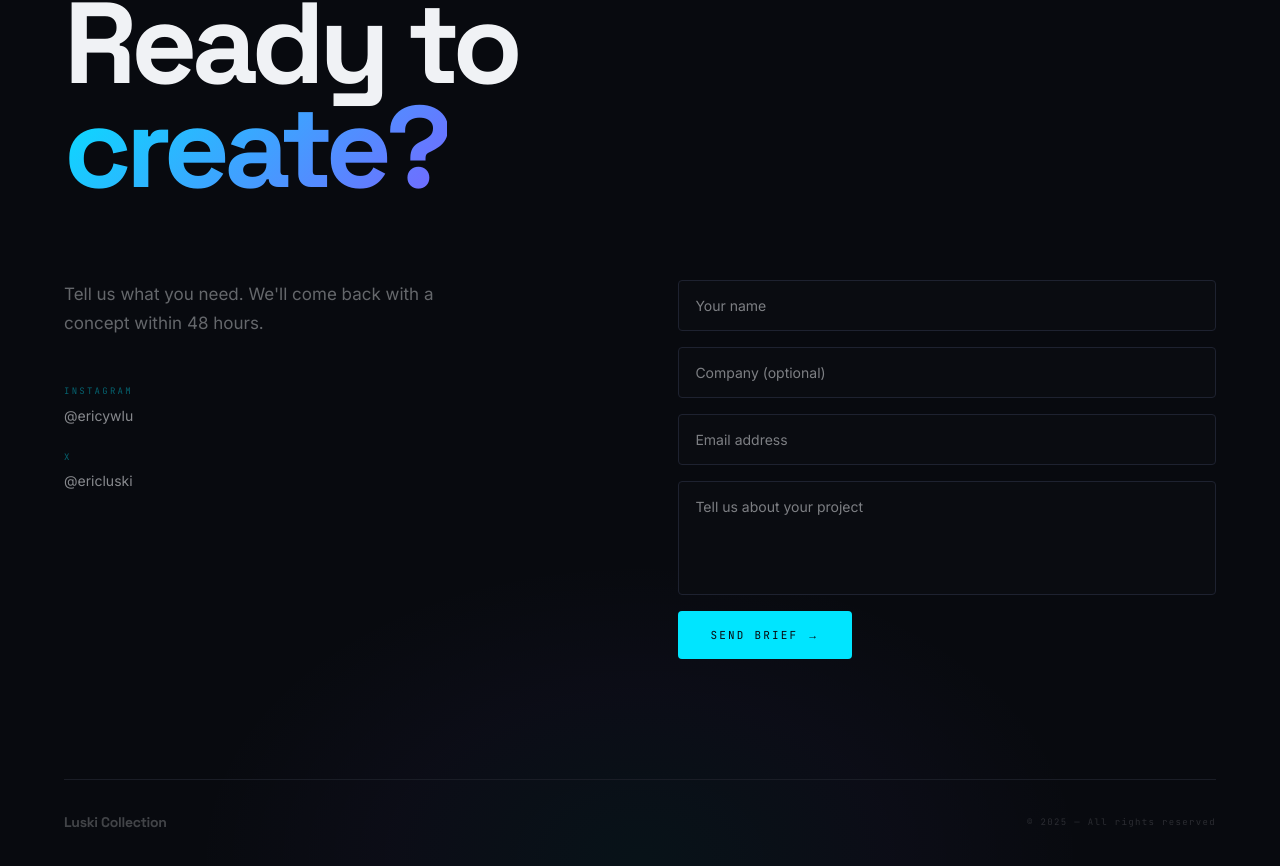
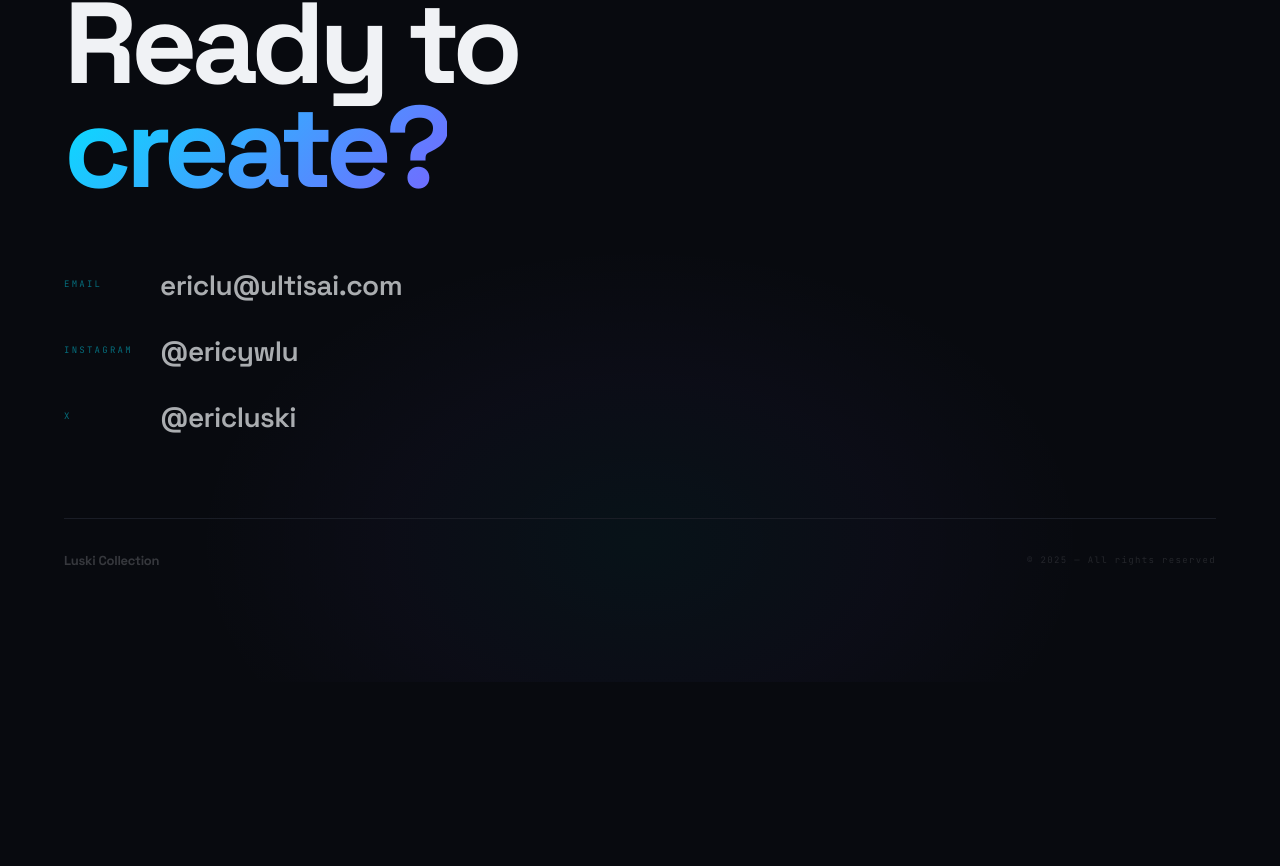
Before and after one commit to ericlu07/luskiai, a Next.js app: page / in a window 1280 px wide. Shown: the part 3759-4625 px from the top of the page. After the commit the page ends 4441 px from the top, so only its background shows below. Built offline with nearby package versions, Linux system fonts and the light colour scheme.

Commit message:
Contact: remove form, show email + socials only

```diff
--- a/src/components/sections/Contact.tsx
+++ b/src/components/sections/Contact.tsx
@@ -1,24 +1,19 @@
 'use client'
 
 import { motion, useInView } from 'framer-motion'
-import { useRef, useState } from 'react'
+import { useRef } from 'react'
 
 const ease = [0.22, 1, 0.36, 1] as [number, number, number, number]
 
-const inputStyle: React.CSSProperties = {
-  fontFamily: 'var(--font-inter), sans-serif',
-  fontSize: 14, color: '#F0F2F5',
-  background: '#0A0C11',
-  border: '1px solid #1E2230',
-  borderRadius: 4, padding: '14px 16px',
-  outline: 'none', width: '100%',
-  transition: 'border-color 0.2s',
-}
+const LINKS = [
+  { label: 'Email', value: 'ericlu@ultisai.com', href: 'mailto:ericlu@ultisai.com' },
+  { label: 'Instagram', value: '@ericywlu', href: 'https://instagram.com/ericywlu' },
+  { label: 'X', value: '@ericluski', href: 'https://x.com/ericluski' },
+]
 
 export function Contact() {
   const ref = useRef<HTMLElement>(null)
   const inView = useInView(ref, { once: true, margin: '-80px' })
-  const [sent, setSent] = useState(false)
 
   return (
     <section
@@ -30,7 +25,6 @@ export function Contact() {
         position: 'relative', overflow: 'hidden',
       }}
     >
-      {/* Ambient */}
       <div style={{
         position: 'absolute', bottom: '-20%', left: '50%', transform: 'translateX(-50%)',
         width: 900, height: 600,
@@ -47,7 +41,8 @@ export function Contact() {
             fontFamily: 'var(--font-space-grotesk), sans-serif',
             fontSize: 'clamp(52px, 9vw, 140px)',
             fontWeight: 700, letterSpacing: '-0.05em',
-            lineHeight: 0.9, color: '#F0F2F5', marginBottom: 80,
+            lineHeight: 0.9, color: '#F0F2F5',
+            marginBottom: 'clamp(48px, 8vh, 80px)',
           }}
         >
           Ready to<br />
@@ -59,142 +54,68 @@ export function Contact() {
           </span>
         </motion.h2>
 
-        <div className="contact-grid" style={{ display: 'grid', gridTemplateColumns: '1fr 1fr', gap: 'clamp(40px, 6vw, 120px)', alignItems: 'start' }}>
-          {/* Left */}
-          <motion.div
-            initial={{ opacity: 0, x: -24 }}
+        <div style={{ display: 'flex', flexDirection: 'column', gap: 24 }}>
+          {LINKS.map(({ label, value, href }, i) => (
+            <motion.a
+              key={label}
+              href={href}
+              target={href.startsWith('http') ? '_blank' : undefined}
+              rel="noopener noreferrer"
+              initial={{ opacity: 0, x: -20 }}
               animate={inView ? { opacity: 1, x: 0 } : {}}
-            transition={{ duration: 0.8, ease, delay: 0.2 }}
+              transition={{ duration: 0.6, ease, delay: 0.2 + i * 0.1 }}
+              style={{
+                display: 'flex', alignItems: 'center', gap: 24,
+                textDecoration: 'none', width: 'fit-content',
+              }}
             >
-            <p style={{
-              fontFamily: 'var(--font-inter), sans-serif',
-              fontSize: 'clamp(14px, 1.4vw, 17px)',
-              color: 'rgba(240,242,245,0.4)', lineHeight: 1.7,
-              margin: '0 0 48px', maxWidth: 380,
-            }}>
-              Tell us what you need. We&apos;ll come back with a concept within 48 hours.
-            </p>
-
-            <div style={{ display: 'flex', flexDirection: 'column', gap: 24 }}>
-              {[
-                { label: 'Instagram', value: '@ericywlu', href: 'https://instagram.com/ericywlu' },
-                { label: 'X', value: '@ericluski', href: 'https://x.com/ericluski' },
-              ].map(({ label, value, href }) => (
-                <div key={label}>
-                  <div style={{
+              <span style={{
                 fontFamily: 'var(--font-jetbrains-mono), monospace',
                 fontSize: 9, letterSpacing: '0.25em',
-                    color: 'rgba(0,229,255,0.4)', textTransform: 'uppercase', marginBottom: 4,
+                color: 'rgba(0,229,255,0.45)', textTransform: 'uppercase',
+                minWidth: 72,
               }}>
                 {label}
-                  </div>
-                  <a href={href} target="_blank" rel="noopener noreferrer" style={{
-                    fontFamily: 'var(--font-inter), sans-serif',
-                    fontSize: 14, color: 'rgba(240,242,245,0.55)',
-                    textDecoration: 'none', transition: 'color 0.2s',
+              </span>
+              <span style={{
+                fontFamily: 'var(--font-space-grotesk), sans-serif',
+                fontSize: 'clamp(18px, 2.5vw, 28px)',
+                fontWeight: 600, letterSpacing: '-0.02em',
+                color: 'rgba(240,242,245,0.7)',
+                transition: 'color 0.2s',
               }}
               onMouseEnter={e => { (e.currentTarget as HTMLElement).style.color = '#F0F2F5' }}
-                  onMouseLeave={e => { (e.currentTarget as HTMLElement).style.color = 'rgba(240,242,245,0.55)' }}
+              onMouseLeave={e => { (e.currentTarget as HTMLElement).style.color = 'rgba(240,242,245,0.7)' }}
               >
                 {value}
-                  </a>
-                </div>
+              </span>
+            </motion.a>
           ))}
-            </div>
-          </motion.div>
-
-          {/* Right: form */}
-          <motion.div
-            initial={{ opacity: 0, x: 24 }}
-            animate={inView ? { opacity: 1, x: 0 } : {}}
-            transition={{ duration: 0.8, ease, delay: 0.3 }}
-          >
-            {sent ? (
-              <div style={{ padding: '48px 0' }}>
-                <div style={{
-                  fontFamily: 'var(--font-space-grotesk), sans-serif',
-                  fontSize: 'clamp(24px, 3vw, 40px)',
-                  fontWeight: 700, color: '#00E5FF',
-                  letterSpacing: '-0.03em', marginBottom: 12,
-                }}>
-                  We&apos;ll be in touch.
-                </div>
-                <p style={{
-                  fontFamily: 'var(--font-inter), sans-serif',
-                  fontSize: 14, color: 'rgba(240,242,245,0.35)', margin: 0,
-                }}>
-                  Expect a reply within 24 hours.
-                </p>
-              </div>
-            ) : (
-              <form
-                onSubmit={e => { e.preventDefault(); setSent(true) }}
-                style={{ display: 'flex', flexDirection: 'column', gap: 16 }}
-              >
-                {[
-                  { name: 'name', placeholder: 'Your name', type: 'text', required: true },
-                  { name: 'company', placeholder: 'Company (optional)', type: 'text', required: false },
-                  { name: 'email', placeholder: 'Email address', type: 'email', required: true },
-                ].map(f => (
-                  <input
-                    key={f.name} name={f.name} type={f.type}
-                    placeholder={f.placeholder} required={f.required}
-                    style={inputStyle}
-                    onFocus={e => { e.target.style.borderColor = 'rgba(0,229,255,0.35)' }}
-                    onBlur={e => { e.target.style.borderColor = '#1E2230' }}
-                  />
-                ))}
-
-                <textarea
-                  name="brief" placeholder="Tell us about your project"
-                  rows={4} required
-                  style={{ ...inputStyle, resize: 'none' }}
-                  onFocus={e => { e.target.style.borderColor = 'rgba(0,229,255,0.35)' }}
-                  onBlur={e => { e.target.style.borderColor = '#1E2230' }}
-                />
-
-                <button
-                  type="submit"
-                  style={{
-                    fontFamily: 'var(--font-jetbrains-mono), monospace',
-                    fontSize: 11, letterSpacing: '0.2em', textTransform: 'uppercase',
-                    color: '#080A0F', background: '#00E5FF',
-                    border: 'none', borderRadius: 4, padding: '16px 32px',
-                    cursor: 'pointer', transition: 'opacity 0.2s', alignSelf: 'flex-start',
-                  }}
-                  onMouseEnter={e => { (e.currentTarget as HTMLElement).style.opacity = '0.85' }}
-                  onMouseLeave={e => { (e.currentTarget as HTMLElement).style.opacity = '1' }}
-                >
-                  Send Brief →
-                </button>
-              </form>
-            )}
-          </motion.div>
         </div>
 
         {/* Footer */}
         <motion.div
           initial={{ opacity: 0 }}
           animate={inView ? { opacity: 1 } : {}}
-          transition={{ duration: 1, ease, delay: 0.6 }}
+          transition={{ duration: 1, ease, delay: 0.7 }}
           style={{
-            marginTop: 120, paddingTop: 32,
+            marginTop: 'clamp(60px, 10vh, 120px)', paddingTop: 32,
             borderTop: '1px solid #1A1D26',
             display: 'flex', justifyContent: 'space-between', alignItems: 'center',
-            flexWrap: 'wrap', gap: 16,
+            flexWrap: 'wrap', gap: 12,
           }}
         >
           <div style={{
             fontFamily: 'var(--font-space-grotesk), sans-serif',
-            fontSize: 14, fontWeight: 700, letterSpacing: '-0.02em',
-            color: 'rgba(240,242,245,0.25)',
+            fontSize: 13, fontWeight: 700, letterSpacing: '-0.02em',
+            color: 'rgba(240,242,245,0.2)',
           }}>
             Luski Collection
           </div>
           <div style={{
             fontFamily: 'var(--font-jetbrains-mono), monospace',
             fontSize: 9, letterSpacing: '0.15em',
-            color: 'rgba(240,242,245,0.15)',
+            color: 'rgba(240,242,245,0.12)',
           }}>
             © 2025 — All rights reserved
           </div>
```
Lines whose indentation alone changed are shown as unchanged.
